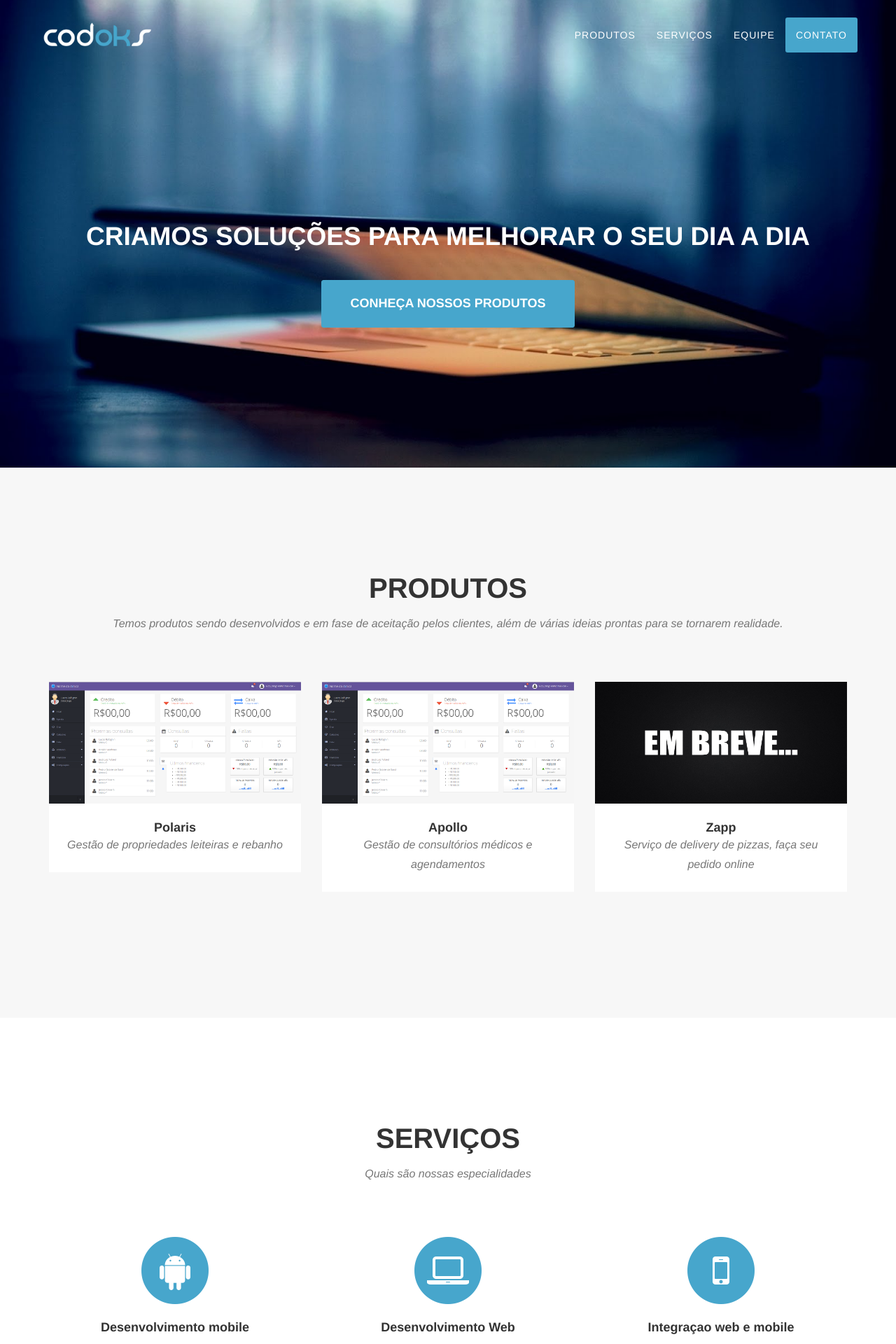
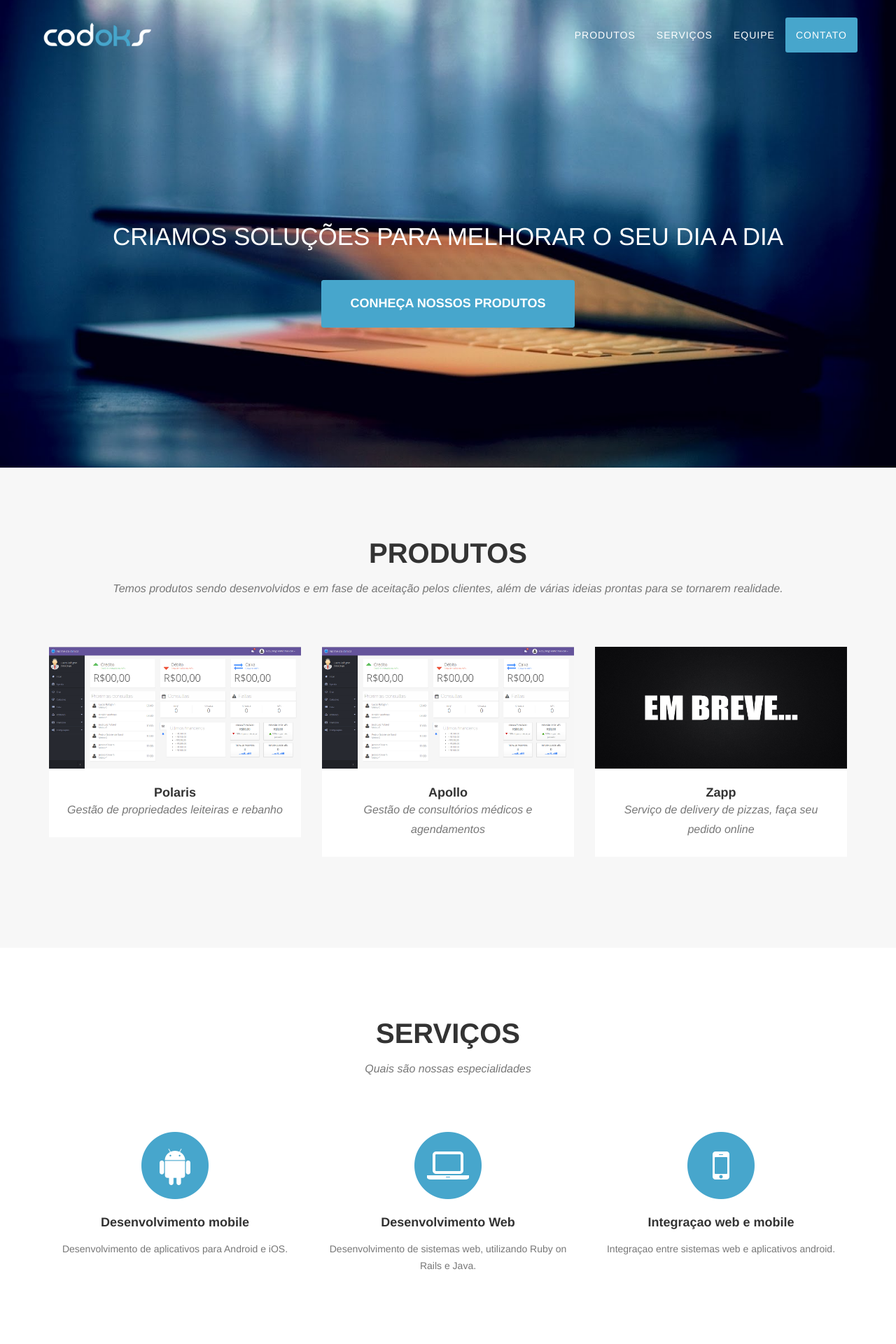
Before and after one commit to Codoks/codoks-site, a PHP site: page / in a window 1280 px wide. Shown: the top 1920 px of the page at 70% size. Run offline with PHP 8.4, Linux system fonts and the light colour scheme; some web fonts are replaced.

Commit message:
Corrigido bug de responsividade do titulo principal e alguns ajustes nas sections

```diff
--- a/css/agency.css
+++ b/css/agency.css
@@ -287,7 +287,6 @@ header .intro-text .intro-lead-in {
     margin-bottom: 25px;
     font-family: "Droid Serif","Helvetica Neue",Helvetica,Arial,sans-serif;
     font-size: 22px;
-    font-style: italic;
     line-height: 22px;
 }
 
@@ -309,10 +308,10 @@ header .intro-text .intro-heading {
 
     header .intro-text .intro-lead-in {
         margin-bottom: 25px;
-        font-family: "Droid Serif","Helvetica Neue",Helvetica,Arial,sans-serif;
-        font-size: 40px;
-        font-style: italic;
-        line-height: 40px;
+        font-family: Montserrat,"Helvetica Neue",Helvetica,Arial,sans-serif;
+        font-size: 35px;
+        line-height: 75px;
+        text-transform: uppercase;
     }
 
     header .intro-text .intro-heading {
@@ -346,7 +345,7 @@ section h3.section-subheading {
 
 @media(min-width:768px) {
     section {
-        padding: 150px 0;
+        padding: 150px, 0, 120px 0;
     }
 }
 
--- a/index.html
+++ b/index.html
@@ -80,7 +80,7 @@
     <header>
         <div id="inicial" class="container">
             <div class="intro-text">
-                <div class="intro-heading">Criamos soluções para melhorar o seu dia a dia</div>
+                <div class="intro-lead-in">Criamos soluções para melhorar o seu dia a dia</div>
                 <a href="#portfolio" class="page-scroll btn btn-xl">Conheça nossos produtos</a>
             </div>
         </div>
```
